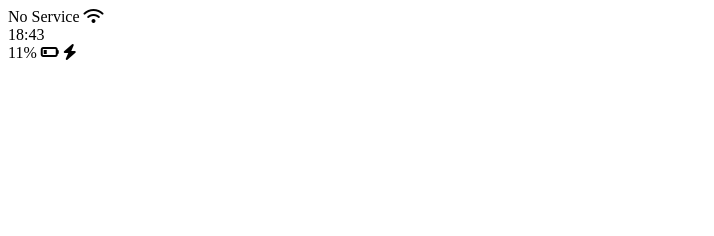
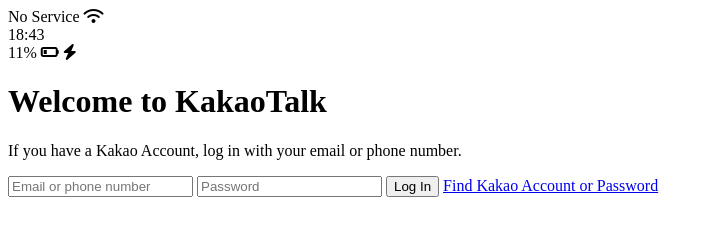
Before and after one commit to seunghyeokleeme/kokoa-clonev22, a plain HTML site: page index.html in a window 1280 px wide. Shown: the whole page, without its empty margins (0-714 px from the left). Drawn offline with Linux system fonts and the light colour scheme.

Commit message:
Sign Up Screen part two: Create header & login-form

```diff
--- a/index.html
+++ b/index.html
@@ -20,6 +20,18 @@
         <i class="fas fa-bolt"></i>
       </div>
     </div>
+    <header class="welcome-header">
+      <h1 class="welcome-header__title">Welcome to KakaoTalk</h1>
+      <p class="welcome-header__text">
+        If you have a Kakao Account, log in with your email or phone number.
+      </p>
+    </header>
+    <form id="login-form">
+      <input type="text" placeholder="Email or phone number" />
+      <input type="password" placeholder="Password" />
+      <input type="submit" value="Log In" />
+      <a href="#">Find Kakao Account or Password</a>
+    </form>
     <script
       src="https://kit.fontawesome.com/6478f529f2.js"
       crossorigin="anonymous"
```
